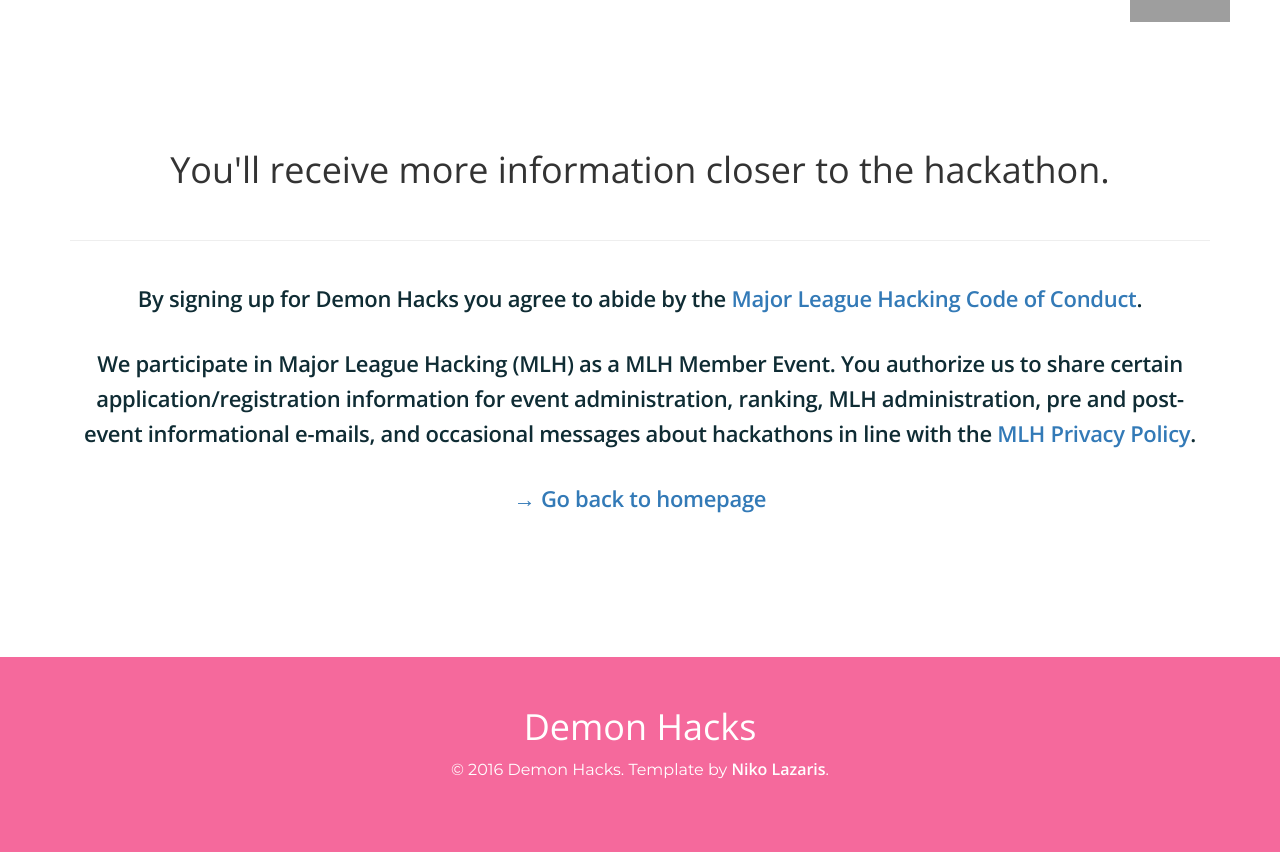
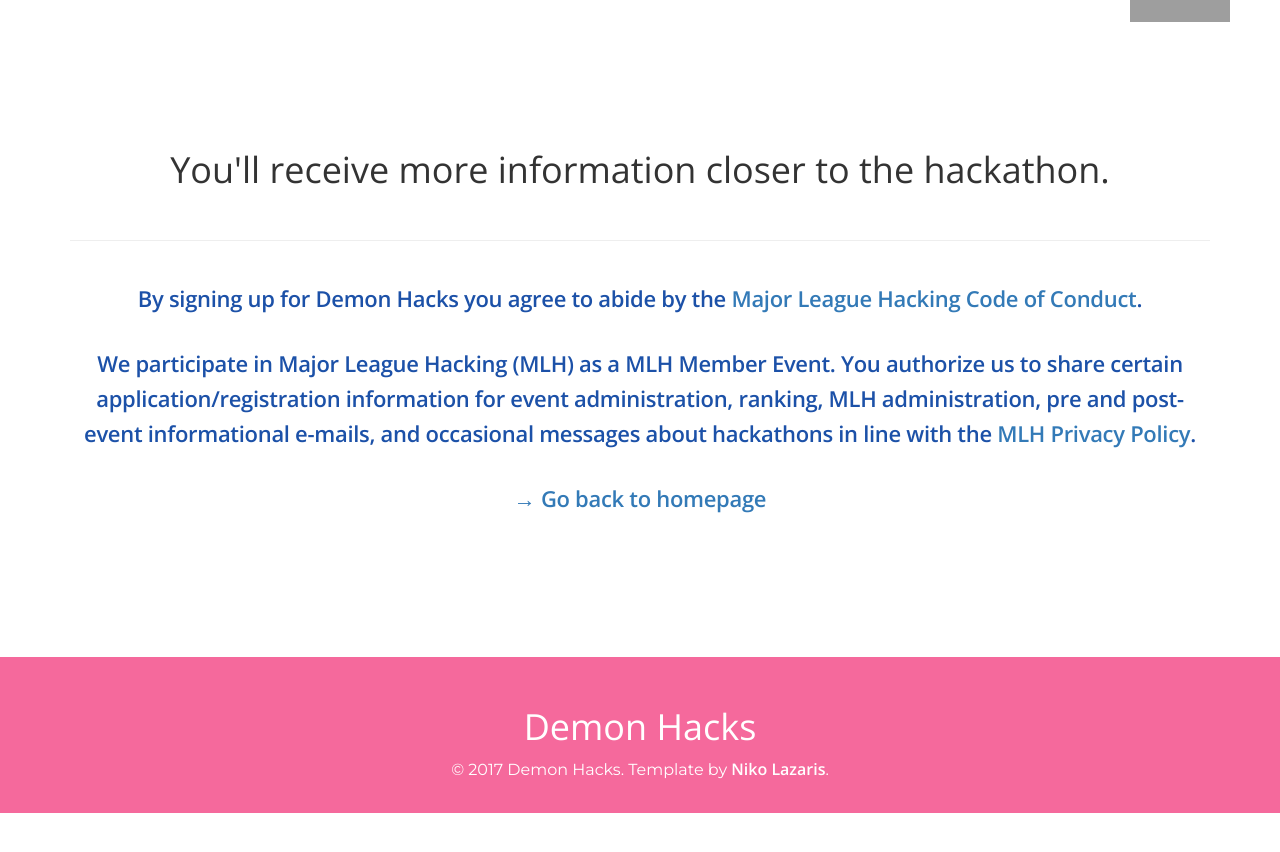
Before and after one commit to MLH/mlh-hackathon-boilerplate, a Jekyll site: the page built from success.html, in a window 1280 px wide. Shown: the top 852 px of the page. Built offline with Jekyll 4.4.1, drawn with Linux system fonts in a browser that asks for light colours; nearby versions of some CDN libraries; grey boxes are pictures that could not be loaded.

Commit message:
Updating colors.

```diff
--- a/_config.yml
+++ b/_config.yml
@@ -25,13 +25,13 @@
 # This is Search Engine Optimization. It'll help your website look better on search.
 seo:
   title:       "Demon Hacks | November 2017"
-  description: "Pursue Greatness."
+  description: "This is a sample hackathon website that you can use by following instructions on GitHub."
   image:       "https://prime.mlh.io/img/logos/mlh-prime-color.svg"
 
 # Event information.
 event:
   name:        "Demon Hacks"
-  description: "This is a sample hackathon website that you can use by following instructions on GitHub."
+  description: "Pursue Greatness."
   date:        "November 2017"
   location:    "Chicago, IL, United States"
 
--- a/_layouts/default.html
+++ b/_layouts/default.html
@@ -10,7 +10,7 @@
     <section class="footer">
       <div class="container text-center">
         <h1>{{ site.event.name }}</h1>
-        <h3>&copy; 2016 {{ site.event.name }}. Template by <a href="https://github.com/nlaz">Niko Lazaris</a>.</h3>
+        <h3>&copy; 2017 {{ site.event.name }}. Template by <a href="https://github.com/nlaz">Niko Lazaris</a>.</h3>
       </div>
     </section>
 
--- a/css/original.css
+++ b/css/original.css
@@ -12,7 +12,7 @@
 
 /*
  * Primary Blue: #44D5FF;
- * Dark Blue: #0F2C34;
+ * Dark Blue: #1c51a8;
  * Primary Pink: #FF7FA8;
  */
 
@@ -22,7 +22,7 @@
 }
 
 body {
-  background-color: #F5699C;
+  background-color: #F1c51a8;
 }
 
 section {
@@ -49,7 +49,7 @@
  */
 
 .hero {
-  background-color: #0F2C34;
+  background-color: #1c51a8;
   min-height: 110vh;
 }
 
@@ -58,7 +58,7 @@
 }
 
 .hero hr {
-  border-top: 15px solid #0F2C34;
+  border-top: 15px solid #1c51a8;
   margin: 0;
   position: relative;
   top: -14px;
@@ -95,9 +95,9 @@
 
 .hero .buttons a {
   background: #fff;
-  border: 10px solid #0F2C34;
+  border: 10px solid #1c51a8;
   border-radius: 40px;
-  color: #0F2C34;
+  color: #1c51a8;
   display: inline;
   font-family: Montserrat;
   font-size: 24px;
@@ -109,7 +109,7 @@
 
 .hero .buttons a:hover,
 .hero .buttons a:focus {
-  background-color: #0F2C34;
+  background-color: #1c51a8;
   color: #fff;
   transition: all 0.2s ease;
 }
@@ -130,7 +130,7 @@
 }
 
 .about p {
-  color: #0F2C34;
+  color: #1c51a8;
   font-weight: 600;
   font-size: 22px;
   line-height: 1.6em;
@@ -196,7 +196,7 @@
 }
 
 .faq .question hr {
-  border-top: 8px solid #0F2C34;
+  border-top: 8px solid #1c51a8;
   margin: 20px 0;
   width: 80px;
 }
```
